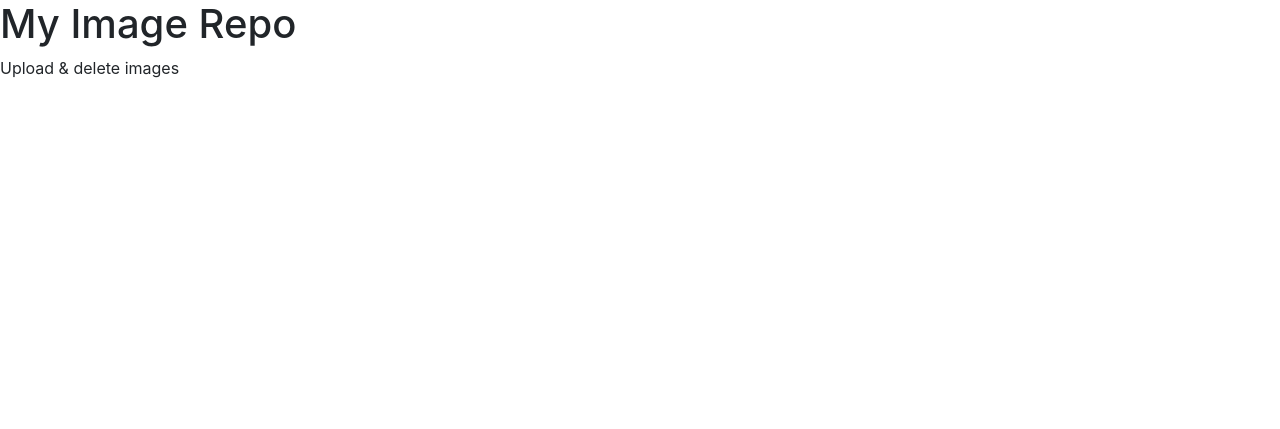
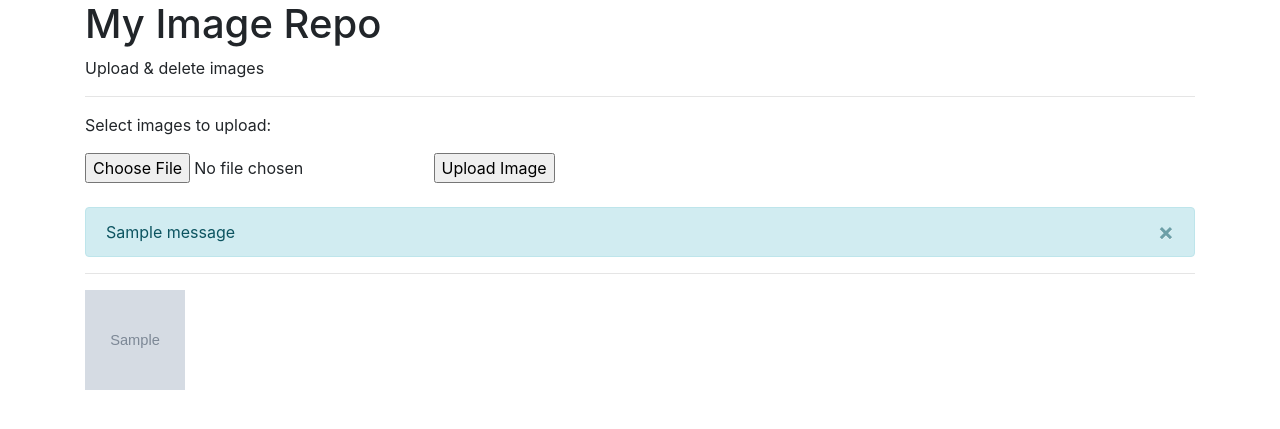
Before and after one commit to sysani/image-repository, a Flask app: template templates/index.html in a window 1280 px wide. Shown: the top 429 px of the page. Run offline with Flask 2, Linux system fonts and the light colour scheme; the template is opened without the code that fills it: most values are stand-ins (such as "Sample title", 1, 10 or a date in 2020); grey boxes marked "Sample" are stand-in pictures; one stand-in notice (Sample message) is shown; some libraries are stand-ins or nearby versions.

Commit message:
upload & save image functionality

```diff
--- a/app.py
+++ b/app.py
@@ -1,10 +1,47 @@
-from flask import Flask, render_template
+import os, os.path
+from flask import Flask, render_template, request, redirect, url_for, send_from_directory, flash
+from werkzeug.utils import secure_filename
+import secrets
+
+UPLOAD_FOLDER = './static/imgs'
+ALLOWED_EXTENSIONS = {'png', 'jpg', 'jpeg', 'gif'}
 
 app = Flask(__name__)
+secret = secrets.token_urlsafe(32)
+app.secret_key = secret
+app.config["DEBUG"] = True
+app.config['UPLOAD_FOLDER'] = UPLOAD_FOLDER
+
+def allowed_file(filename):
+    return '.' in filename and filename.rsplit('.', 1)[1].lower() in ALLOWED_EXTENSIONS
 
 @app.route("/", methods=['POST','GET'])
 def index():
-    return render_template("index.html")
+    #save imgs to display
+    imgs = os.listdir('static/imgs/')
+
+    if request.method == 'POST':
+        if 'image' not in request.files:
+            return redirect(request.url)
+
+        image = request.files['image']
+        if image.filename == '':
+            flash('No selected file')
+            return redirect(request.url)
+
+        if len(imgs) > 49:
+            flash('Max allotment reached: 50 images maximum')
+            return redirect(request.url)
+
+        if image and allowed_file(image.filename):
+            filename = secure_filename(image.filename)
+            image.save(os.path.join(app.config['UPLOAD_FOLDER'], filename))
+            return redirect(url_for('index'))
+
+        else:
+            flash('Image could not be uploaded. Please use .jpg, .jpeg, .gif or .png filetypes only!')
+
+    return render_template("index.html", imgs=imgs)
 
 if __name__ == "__main__":
     app.run()
--- a/templates/index.html
+++ b/templates/index.html
@@ -7,8 +7,37 @@
     </head>
 
     <body>
-        <h1>My Image Repo</h1>
-        <p>Upload & delete images</p>
+        <div class="container">
+            <h1>My Image Repo</h1>
+            <p>Upload & delete images</p>
+
+            <hr>
+            <p>Select images to upload:</p>
+            <form method="POST" enctype="multipart/form-data">
+                <input type="file" name="image" id="image">
+                <input type="submit" value="Upload Image" name="submit">
+            </form>
+            <br>
+
+            {% with messages = get_flashed_messages() %}
+	            {% if messages %}
+	                {% for message in messages %}
+		                <div class="alert alert-info alert-dismissible" role="alert">
+                            <button type="button" class="close" data-dismiss="alert" aria-label="Close"><span aria-hidden="true">×</span></button>
+			                {{message}}
+		                </div>
+		            {% endfor %}
+	            {% endif %}
+            {% endwith %}
+
+            <hr>
+            {% for img in imgs %}
+                <span class="img_container">
+                    <a href=/static/imgs/{{img}}><img src='/static/imgs/{{img}}' width=100 height=100/></a>
+                </span>
+            {% endfor %}
+
+        </div>
 
         <script src="https://code.jquery.com/jquery-3.5.1.slim.min.js" integrity="sha384-DfXdz2htPH0lsSSs5nCTpuj/zy4C+OGpamoFVy38MVBnE+IbbVYUew+OrCXaRkfj" crossorigin="anonymous"></script>
         <script src="https://cdn.jsdelivr.net/npm/popper.js@1.16.0/dist/umd/popper.min.js" integrity="sha384-Q6E9RHvbIyZFJoft+2mJbHaEWldlvI9IOYy5n3zV9zzTtmI3UksdQRVvoxMfooAo" crossorigin="anonymous"></script>
```
